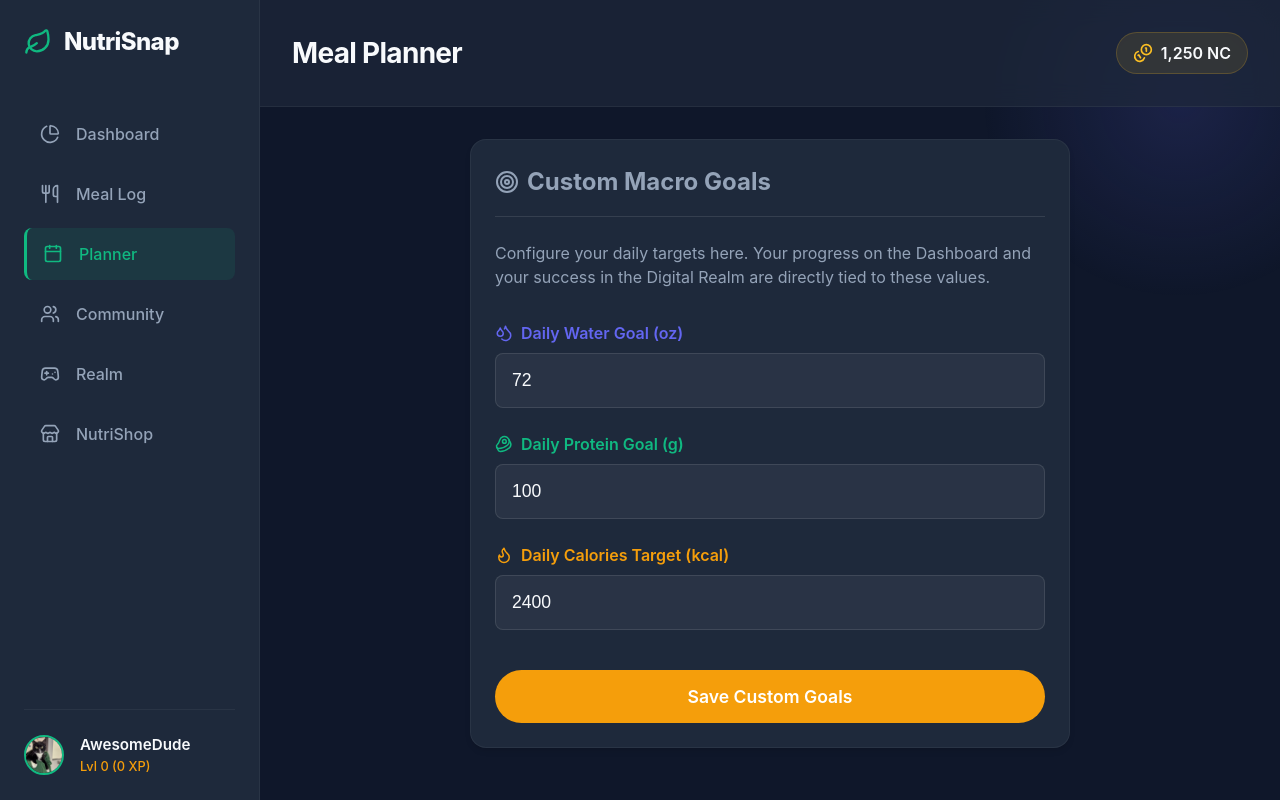
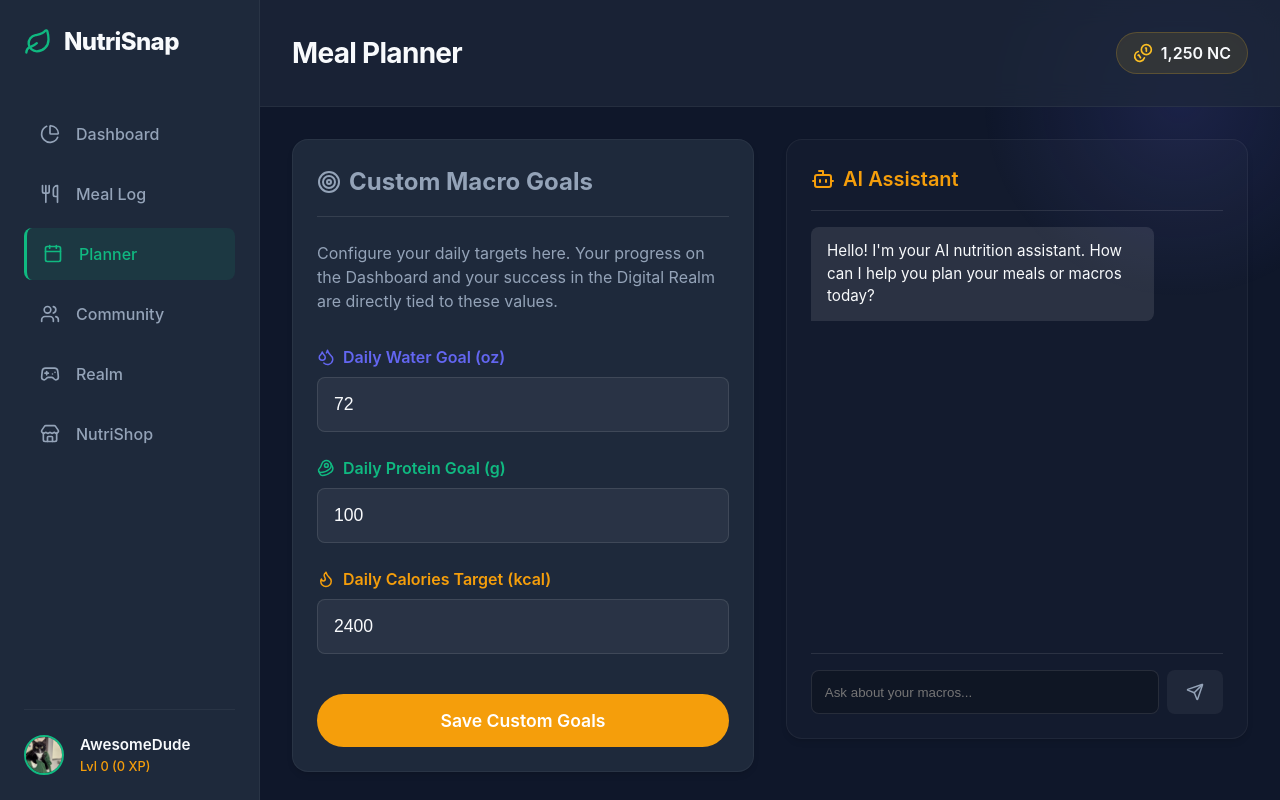
Before and after one commit to MikahlM/HackKU_26, a React (Vite) app: page /planner in a window 1280 px wide. Built offline with nearby package versions, Linux system fonts and the light colour scheme.

Commit message:
added google gemini api into build and got a chatbot on the website. (doesn't work yet)

```diff
--- a/package.json
+++ b/package.json
@@ -10,6 +10,7 @@
     "preview": "vite preview"
   },
   "dependencies": {
+    "@google/generative-ai": "^0.24.1",
     "lucide-react": "^1.8.0",
     "react": "^19.2.4",
     "react-dom": "^19.2.4",
--- a/src/pages/Planner.tsx
+++ b/src/pages/Planner.tsx
@@ -1,16 +1,30 @@
 import React, { useState } from 'react';
 import { useRealm } from '../context/RealmContext';
-import { Target, Droplets, Beef, Flame } from 'lucide-react';
+import { Target, Droplets, Beef, Flame, Bot, Send } from 'lucide-react';
+import { GoogleGenerativeAI } from '@google/generative-ai';
+
+interface ChatMessage {
+  role: 'user' | 'ai';
+  text: string;
+}
 
 export default function Planner() {
   const { goals, updateGoals } = useRealm();
   const [isSaved, setIsSaved] = useState(false);
 
+  // Form State
   const [formGoals, setFormGoals] = useState({
     water: goals.water,
     protein: goals.protein,
     calories: goals.calories,
   });
+
+  // Chatbot State
+  const [chatHistory, setChatHistory] = useState<ChatMessage[]>([
+    { role: 'ai', text: "Hello! I'm your AI nutrition assistant. How can I help you plan your meals or macros today?" }
+  ]);
+  const [chatInput, setChatInput] = useState('');
+  const [isChatLoading, setIsChatLoading] = useState(false);
 
   const handleChange = (e: React.ChangeEvent<HTMLInputElement>) => {
     setFormGoals({
@@ -25,8 +39,46 @@ export default function Planner() {
     setTimeout(() => setIsSaved(false), 3000);
   };
 
+  const handleSendMessage = async (e: React.FormEvent) => {
+    e.preventDefault();
+    if (!chatInput.trim()) return;
+
+    const userMsg = chatInput.trim();
+    setChatHistory(prev => [...prev, { role: 'user', text: userMsg }]);
+    setChatInput('');
+    setIsChatLoading(true);
+
+    try {
+      // Access the Vite environment variable
+      const apiKey = import.meta.env.VITE_GEMINI_API_KEY;
+
+      if (!apiKey) {
+        setChatHistory(prev => [...prev, { role: 'ai', text: "Error: No API key found. Please make sure VITE_GEMINI_API_KEY is set in your .env file." }]);
+        setIsChatLoading(false);
+        return;
+      }
+
+      const genAI = new GoogleGenerativeAI(apiKey);
+      const model = genAI.getGenerativeModel({ model: "gemini-1.5-flash" });
+
+      const result = await model.generateContent(userMsg);
+      const response = await result.response;
+      const text = response.text();
+
+      setChatHistory(prev => [...prev, { role: 'ai', text }]);
+    } catch (error) {
+      console.error(error);
+      setChatHistory(prev => [...prev, { role: 'ai', text: "Oops, something went wrong connecting to Gemini. Please check your API key and internet connection." }]);
+    } finally {
+      setIsChatLoading(false);
+    }
+  };
+
   return (
-    <div className="card" style={{ maxWidth: '600px', margin: '0 auto' }}>
+    <div style={{ maxWidth: '1100px', margin: '0 auto', display: 'grid', gridTemplateColumns: '1fr 1fr', gap: '2rem' }}>
+
+      {/* LEFT COLUMN: Goals Form */}
+      <div className="card" style={{ display: 'flex', flexDirection: 'column' }}>
         <div className="card-header" style={{ marginBottom: '1.5rem', borderBottom: '1px solid rgba(255,255,255,0.1)', paddingBottom: '1rem' }}>
           <h2 style={{ fontSize: '1.5rem', fontWeight: 700, display: 'flex', alignItems: 'center', gap: '0.5rem' }}>
             <Target className="text-accent" />
@@ -38,7 +90,7 @@ export default function Planner() {
           Configure your daily targets here. Your progress on the Dashboard and your success in the Digital Realm are directly tied to these values.
         </p>
 
-      <div style={{ display: 'flex', flexDirection: 'column', gap: '1.5rem' }}>
+        <div style={{ display: 'flex', flexDirection: 'column', gap: '1.5rem', flex: 1 }}>
           {/* Water Goal Input */}
           <div>
             <label style={{ display: 'flex', alignItems: 'center', gap: '0.5rem', fontWeight: 600, marginBottom: '0.5rem', color: 'var(--secondary)' }}>
@@ -130,5 +182,76 @@ export default function Planner() {
           </button>
         </div>
       </div>
+
+      {/* RIGHT COLUMN: Gemini Chatbot */}
+      <div className="card" style={{ display: 'flex', flexDirection: 'column', backgroundColor: 'rgba(255, 255, 255, 0.02)', maxHeight: '600px' }}>
+        <h3 style={{ color: 'var(--accent)', fontSize: '1.25rem', fontWeight: 600, borderBottom: '1px solid rgba(255,255,255,0.1)', paddingBottom: '1rem', marginBottom: '1rem', display: 'flex', alignItems: 'center', gap: '0.5rem' }}>
+          <Bot /> AI Assistant
+        </h3>
+
+        {/* Chat History */}
+        <div style={{ flex: 1, overflowY: 'auto', display: 'flex', flexDirection: 'column', gap: '1rem', paddingRight: '0.5rem', marginBottom: '1rem' }}>
+          {chatHistory.map((msg, idx) => (
+            <div key={idx} style={{ alignSelf: msg.role === 'user' ? 'flex-end' : 'flex-start', maxWidth: '85%' }}>
+              <div style={{
+                backgroundColor: msg.role === 'user' ? 'var(--primary)' : 'rgba(255,255,255,0.1)',
+                color: msg.role === 'user' ? '#0f172a' : 'var(--text-main)',
+                padding: '0.8rem 1rem',
+                borderRadius: 'var(--radius-md)',
+                borderBottomRightRadius: msg.role === 'user' ? '0' : 'var(--radius-md)',
+                borderBottomLeftRadius: msg.role === 'ai' ? '0' : 'var(--radius-md)',
+                fontSize: '0.95rem',
+                lineHeight: '1.5'
+              }}>
+                {msg.text}
+              </div>
+            </div>
+          ))}
+          {isChatLoading && (
+            <div style={{ alignSelf: 'flex-start', backgroundColor: 'rgba(255,255,255,0.05)', padding: '0.8rem 1rem', borderRadius: 'var(--radius-md)', color: 'var(--text-muted)' }}>
+              Thinking...
+            </div>
+          )}
+        </div>
+
+        {/* Chat Input */}
+        <form onSubmit={handleSendMessage} style={{ display: 'flex', gap: '0.5rem', borderTop: '1px solid rgba(255,255,255,0.1)', paddingTop: '1rem' }}>
+          <input
+            type="text"
+            value={chatInput}
+            onChange={(e) => setChatInput(e.target.value)}
+            placeholder="Ask about your macros..."
+            disabled={isChatLoading}
+            style={{
+              flex: 1,
+              padding: '0.8rem',
+              backgroundColor: 'rgba(0,0,0,0.2)',
+              border: '1px solid rgba(255,255,255,0.1)',
+              borderRadius: 'var(--radius-md)',
+              color: 'white',
+              outline: 'none'
+            }}
+          />
+          <button
+            type="submit"
+            disabled={isChatLoading || !chatInput.trim()}
+            style={{
+              padding: '0.8rem 1.2rem',
+              backgroundColor: isChatLoading || !chatInput.trim() ? 'rgba(255,255,255,0.05)' : 'var(--accent)',
+              color: isChatLoading || !chatInput.trim() ? 'var(--text-muted)' : 'white',
+              border: 'none',
+              borderRadius: 'var(--radius-md)',
+              cursor: isChatLoading || !chatInput.trim() ? 'default' : 'pointer',
+              display: 'flex',
+              alignItems: 'center',
+              justifyContent: 'center'
+            }}
+          >
+            <Send size={18} />
+          </button>
+        </form>
+      </div>
+
+    </div>
   );
 }
```
Also changed, not shown: 2 other files (tests, documents, lock files or other folders). Lines whose indentation alone changed are shown as unchanged.
